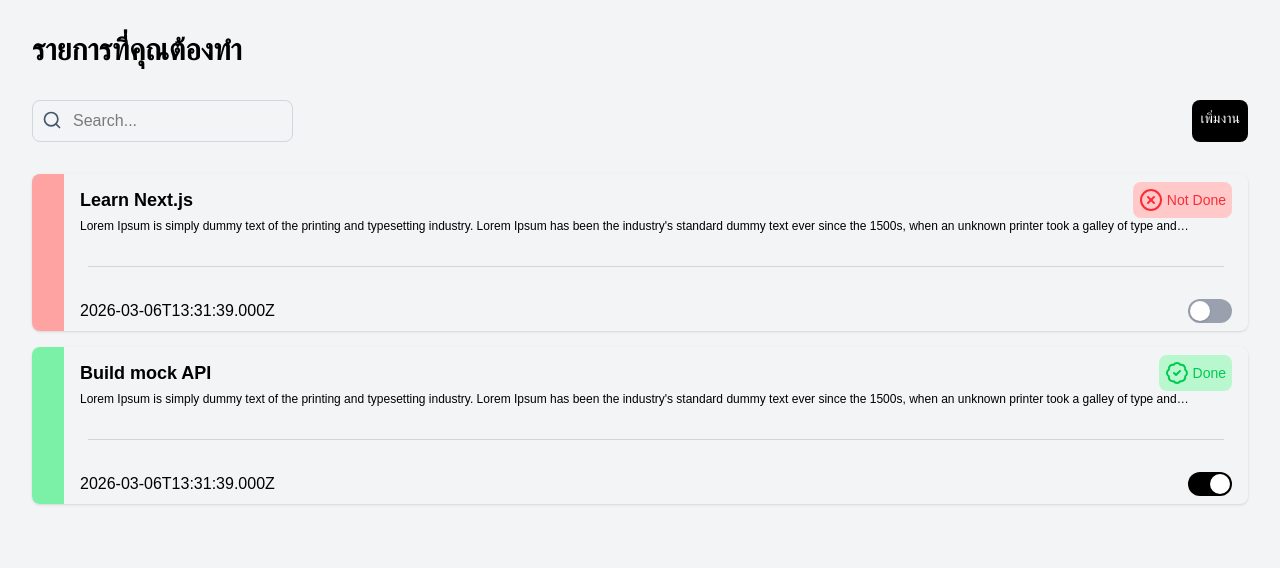
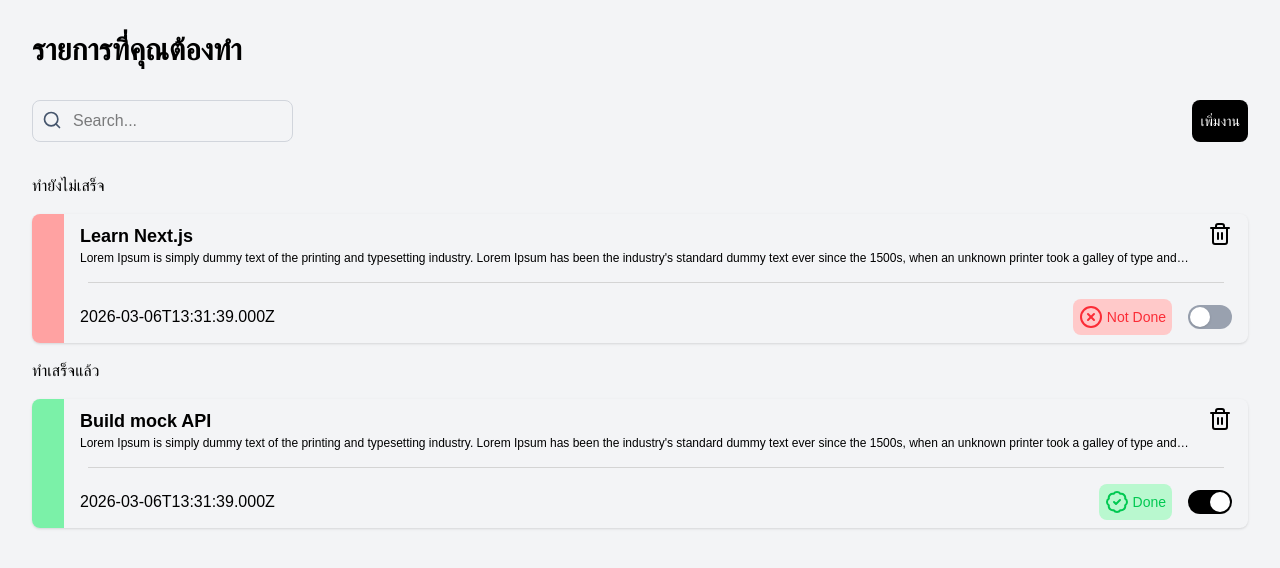
Before and after one commit to KornavitCS36KU81/Test-ttsolution, a Next.js app: page / in a window 1280 px wide. Shown: the top 568 px of the page. Built offline with nearby package versions, Linux system fonts and the light colour scheme.

Commit message:
add the actions are add, edit, delete

```diff
--- a/src/app/layout.tsx
+++ b/src/app/layout.tsx
@@ -1,5 +1,6 @@
 import type { Metadata } from "next";
 import "./globals.css";
+import { TodoProvider } from "@/context/TodoProvider"
 
 export const metadata: Metadata = {
   title: "homework TTsolution",
@@ -13,9 +14,11 @@ export default function RootLayout({
 }>) {
   return (
     <html lang="en">
-      <body className="m-8 bg-gray-100">
-        {children}
-      </body>
+      <TodoProvider>
+        <body className="m-8 bg-gray-100">
+          {children}
+        </body>
+      </TodoProvider>
     </html>
   );
 }
--- a/src/app/page.tsx
+++ b/src/app/page.tsx
@@ -3,57 +3,33 @@
 import Card from "@/components/card";
 import SearchBar  from "@/components/searchBar";
 import Button from "@/components/button";
-import { useState, useEffect } from "react";
-import { TodoType, AddType } from "@/types/todo";
+import { useContext } from "react";
+import { TodoContext } from "@/context/TodoContext"
+
+import { ListTodo } from 'lucide-react';
 
 export default function Home() {
+  const context = useContext(TodoContext);
+  const props = context;
 
-  const [tasks, setTasks] = useState<TodoType[]>([])
-
-  const toggleTodo = (id: number) => {
-    setTasks(tasks =>
-      tasks.map(todo =>
-        todo.id === id
-          ? { ...todo, finish: !todo.finish }
-          : todo
-      )
-    )
-  }
-
-  const addTodo = (task: AddType) => {
-    setTasks((oldTask) => {
-      return [...oldTask,
-        {
-          id: oldTask[oldTask.length - 1].id + 1,
-          title: task.title,
-          description: task.description,
-          time: new Date(),
-          finish: false
-        }
-      ]
-    });
-  }
-
-  useEffect(() => {
-    fetch("/api/todo")
-      .then(response => response.json())
-      .then((result: TodoType[]) => {
-        setTasks(result);
-      });
-  }, []);
+  const tasks = props?.tasks ? props.tasks: null;
 
   return (
     <main className="space-y-8">
-      <h1 className="text-3xl font-bold">รายการที่คุณต้องทำ</h1>
+      <h1 className="text-3xl font-bold">{ tasks?.length ? "รายการที่คุณต้องทำ" : "เพิ่มรายการที่คุณต้องทำผ่าน ปุ่มด้านล่างเลย"}</h1>
+      {
+        tasks?.length ? (
+          <>
             <section className="md:flex md:justify-between space-y-4 md:space-y-0">
               <div className="flex">
                 <SearchBar />
               </div>
-        <Button addTask={(task: AddType) => addTodo(task)} />
+              <Button />
             </section>
             <section className="flex flex-col space-y-4">
+              { tasks?.filter(task => task.finish === false).length ? <p>ทำยังไม่เสร็จ</p> : <></> }
               {
-          tasks.map((task) => (
+                tasks?.filter(task => task.finish === false).map((task) => (
                   <Card
                     key={task.id}
                     id={task.id}
@@ -61,11 +37,32 @@ export default function Home() {
                     title={task.title}
                     time={task.time}
                     finish={task.finish}
-              onToggle={() => toggleTodo(task.id)}
+                  />
+                ))
+              }
+              { tasks?.filter(task => task.finish === true).length ? <p>ทำเสร็จแล้ว</p> : <></> }
+              {
+                tasks?.filter(task => task.finish === true).map((task) => (
+                  <Card
+                    key={task.id}
+                    id={task.id}
+                    description={task.description}
+                    title={task.title}
+                    time={task.time}
+                    finish={task.finish}
                   />
                 ))
               }
             </section>
+          </>
+        ) : (
+          <div className="flex flex-col space-y-4 items-center justify-center h-[80vh]">
+            <ListTodo />
+            <p>ไม่มีรายการที่คุณต้องทำหรอ</p>
+            <Button />
+          </div>
+        )
+      }
     </main>
   );
 }
--- a/src/components/button.tsx
+++ b/src/components/button.tsx
@@ -1,22 +1,24 @@
+import { useContext } from "react";
+import { TodoContext } from "@/context/TodoContext"
+
 import Dialog from "@/components/dialog";
 import { useForm } from "react-hook-form";
-import { AddType } from "@/types/todo";
+import { ChangeType } from "@/types/todo";
 
-type Action = {
-    addTask: (value: AddType) => void
-}
+export default function Button() {
+    const context = useContext(TodoContext);
+    const props = context;
 
-export default function Button({ addTask }: Action) {
-    const { register, handleSubmit, reset } = useForm<AddType>();
+    const { register, handleSubmit, reset } = useForm<ChangeType>();
 
-    const onSubmit = (data: AddType) => {
-        addTask(data)
+    const onSubmit = (data: ChangeType) => {
+        props?.addTodo(data)
         reset();
     };
 
     return (
         <Dialog
-            className="w-full md:w-fit text-center px-2 py-2 md:py-auto items-center text-sm font-medium rounded-lg bg-black text-white"
+            className="flex w-full md:w-fit px-2 py-2 md:py-auto items-center justify-center text-sm font-medium rounded-lg bg-black text-white"
             content={
                 <>
                     <label className="block mb-2.5 text-xl font-bold">ชื่อหัวข้อ</label>
@@ -35,9 +37,7 @@ export default function Button({ addTask }: Action) {
                 name: "บันทึก",
                 action: handleSubmit(onSubmit)
             }}
-            cannel={{
-                name: "ยกเลิก"
-            }}
+            cannel="ยกเลิก"
         >
             เพิ่มงาน
         </Dialog>
--- a/src/components/card.tsx
+++ b/src/components/card.tsx
@@ -1,58 +1,81 @@
-import { TodoType } from "@/types/todo";
+import { useContext } from "react";
+import { TodoContext } from "@/context/TodoContext"
+
+import { TodoType, ChangeType } from "@/types/todo";
 import Dialog from "@/components/dialog";
-import { BadgeCheck, CircleX } from 'lucide-react';
+import { useForm } from "react-hook-form";
 
-type TodosType = TodoType & {
-  onToggle: () => void
+import { BadgeCheck, CircleX, Trash2 } from 'lucide-react';
+
+export default function Card({ id, title, description, time, finish }:TodoType) {
+  const context = useContext(TodoContext);
+
+  const { register, handleSubmit, reset } = useForm<ChangeType>();
+
+  const props = context;
+
+  const onSubmit = (data: ChangeType) => {
+    props?.editTodo(id, data)
+    reset();
+  };
+
+  const onDelete = () => {
+    props?.deleteTodo(id)
   }
 
-export default function Card({title, description, time, finish, onToggle}:TodosType) {
   return (
     <div className="relative shadow-sm rounded-lg">
 
       <div className={`absolute inset-y-0 left-0 w-8 rounded-l-lg ${finish ? "bg-green-300" : "bg-red-300"}`}/>
 
-      <div className="pl-12 pr-4 py-2 space-y-0.5">
+      <div className="pl-12 pr-4 py-2">
+        <div className="flex items-stretch">
           <Dialog
+            className="flex-1"
             content = {
               <>
-              <h2 className="text-xl text-center font-bold">{title}</h2>
+                <input
+                  {...register("title", { required: true })}
+                  defaultValue={title}
+                  className="border font-bold text-xl rounded-base block w-full px-4 py-3.5"
+                />
                 <hr className="text-center h-px my-4 mx-2 bg-neutral-300 border-0"/>
-              <p className="text-gray-600">
-                {description}
-              </p>
+                <textarea
+                    {...register("description", { required: true })}
+                    defaultValue={description}
+                    className="bg-gray-200 border border-gray-200 text-base rounded-base block w-full px-2 py-1.5"
+                />
               </>
             }
-          cannel={{
-            name: "ลบทิ้ง"
+            submit={{
+              name: "อัพเดท",
+              action: handleSubmit(onSubmit)
             }}
-          submit={{
-            name: "อัพเดท"
-          }}
+            cannel="ยกเลิก"
           >
-          <div className="flex">
             <p className="font-bold text-lg w-full self-center">{title}</p>
-
-            <div className={`${finish ? "bg-green-200 text-green-500" : "bg-red-200 text-red-500"} flex space-x-1 py-1.5 px-1.5 rounded-lg min-w-fit`}>
-              { finish ? <BadgeCheck /> : <CircleX />}
-              <span className="text-sm font-medium self-center">{finish ? "Done" : "Not Done"}</span>
-            </div>
-          </div>
             <p className="line-clamp-3 md:line-clamp-1 text-xs">{description}</p>
           </Dialog>
 
-        <hr className="text-center h-px my-8 mx-2 bg-neutral-300 border-0"/>
+          <Trash2 className="self-start cursor-pointer" onClick={() => onDelete()} />
+        </div>
+
+        <hr className="text-center h-px my-4 mx-2 bg-neutral-300 border-0"/>
 
         <div className="flex">
-          <p className="w-full">{time.toLocaleString()}</p>
+          <p className="flex-1 self-center">{time.toLocaleString()}</p>
+          <div className={`${finish ? "bg-green-200 text-green-500" : "bg-red-200 text-red-500"} flex space-x-1 py-1.5 px-1.5 rounded-lg min-w-fit`}>
+            { finish ? <BadgeCheck /> : <CircleX /> }
+            <span className="text-sm font-medium self-center">{finish ? "Done" : "Not Done"}</span>
+          </div>
 
-          <div className="flex items-center">
+          <div className="flex items-center pl-4">
             <label className="relative inline-block w-11 h-6 cursor-pointer">
               <input
                 type="checkbox"
                 checked={finish}
                 className="peer sr-only"
-                onChange={() => onToggle()}
+                onChange={() => props?.toggleTodo(id)}
               />
               <span className="absolute inset-0 bg-gray-400 rounded-full transition-colors duration-200 ease-in-out peer-checked:bg-black peer-disabled:opacity-50 peer-disabled:pointer-events-none"></span>
               <span className="absolute top-1/2 inset-s-0.5 -translate-y-1/2 size-5 bg-white rounded-full shadow-sm transition-transform duration-200 ease-in-out peer-checked:translate-x-full"></span>
--- a/src/components/dialog.tsx
+++ b/src/components/dialog.tsx
@@ -1,15 +1,15 @@
-import { useState, useEffect, ReactNode } from "react";
+import { useState, useEffect, ReactNode, BaseSyntheticEvent } from "react";
 
 type ActionButton = {
     name: string;
-    action?: () => void;
+    action: (e?: BaseSyntheticEvent) => Promise<void>;
 }
 
 type DialogComponent = {
     content: ReactNode;
     children: ReactNode;
     className?: string;
-    cannel: ActionButton;
+    cannel: string;
     submit: ActionButton;
 }
 
@@ -28,22 +28,20 @@ export default function Dialog({children, ...props}:DialogComponent) {
         }
     }, [open]);
 
-    function handleSubmit() {
-        if (props.submit.action != undefined || props.submit.action != null) {
-            props.submit.action()
-        }
+    const handleFormSubmit = async (event: BaseSyntheticEvent) => {
+        await props.submit.action(event)
+        setOpen(false)
     }
 
     return (
         <>
-        <div className={`${props.className}`} onClick={() => setOpen(true)}>{children}</div>
+        <div className={`cursor-pointer ${props.className}`} onClick={() => setOpen(true)}>{children}</div>
 
         {/* Dialog */}
         {open && (
             <div className="z-10 fixed inset-0 flex items-center justify-center">
                 {/* Overlay */}
                 <div
-                    onClick={() => setOpen(false)}
                     className={`fixed inset-0 bg-black/50 transition-opacity duration-300 ${
                         show ? "opacity-100" : "opacity-0"
                     }`}
@@ -54,28 +52,19 @@ export default function Dialog({children, ...props}:DialogComponent) {
                     className={`relative bg-white rounded-xl shadow-lg w-100 p-6 transform transition-all duration-300
                     ${show ? "opacity-100 scale-100" : "opacity-0 scale-95"}`}
                 >
-                    <form onSubmit={() => {
-                            handleSubmit()
-                            setOpen(false)
-                        }}
-                    >
+                    <form onSubmit={handleFormSubmit}>
                         { props.content }
                         <div className="flex flex-col-reverse md:flex-row justify-end gap-2 mt-8">
                             <button
-                                onClick={() => {
-                                    if (props.cannel.action != undefined || props.cannel.action != null) {
-                                        props.cannel.action()
-                                    }
-                                    setOpen(false)
-                                }}
-                                className="w-full px-4 py-2 bg-black text-white rounded-lg"
+                                onClick={() => setOpen(false)}
+                                className="cursor-pointer w-full px-4 py-2 bg-black text-white rounded-lg"
                             >
-                                { props.cannel.name }
+                                { props.cannel }
                             </button>
 
                             <button
                                 type="submit"
-                                className="w-full px-4 py-2 border rounded-lg"
+                                className="cursor-pointer w-full px-4 py-2 border rounded-lg"
                             >
                                 { props.submit.name }
                             </button>
--- /dev/null
+++ b/src/context/TodoContext.ts
@@ -0,0 +1,12 @@
+import { createContext } from "react";
+import type { TodoType, ChangeType } from "@/types/todo";
+
+type TodoContextType = {
+  tasks: TodoType[];
+  addTodo: (value: ChangeType) => void;
+  editTodo: (id: number, value: ChangeType) => void;
+  deleteTodo: (id: number) => void;
+  toggleTodo: (id: number) => void;
+};
+
+export const TodoContext = createContext<TodoContextType | null>(null);
--- /dev/null
+++ b/src/context/TodoProvider.tsx
@@ -0,0 +1,75 @@
+"use client"
+import { useState, useEffect } from "react"
+import { TodoContext } from "@/context/TodoContext"
+import { TodoType, ChangeType } from "@/types/todo";
+
+export function TodoProvider({ children }: { children: React.ReactNode }) {
+    const [tasks, setTasks] = useState<TodoType[]>([])
+
+    const toggleTodo = (id: number) => {
+      setTasks(tasks =>
+        tasks.map(todo =>
+          todo.id === id
+            ? { ...todo, finish: !todo.finish }
+            : todo
+        )
+      )
+    }
+
+    const addTodo = (task: ChangeType) => {
+      setTasks((oldTask) => {
+        if (oldTask.length == 0) {
+          return [{
+            id: 1,
+            title: task.title,
+            description: task.description,
+            time: new Date(),
+            finish: false
+          }]
+        }
+        return [...oldTask,
+          {
+            id: oldTask[oldTask.length - 1].id + 1,
+            title: task.title,
+            description: task.description,
+            time: new Date(),
+            finish: false
+          }
+        ]
+      });
+    }
+
+    const editTodo = (id: number, task: ChangeType) => {
+      setTasks(tasks =>
+        tasks.map(todo =>
+          todo.id === id
+            ? {
+                ...todo,
+                title: task.title,
+                description: task.description
+              }
+            : todo
+        )
+      )
+    }
+
+    const deleteTodo = (id: number) => {
+      setTasks(tasks =>
+        tasks.filter(todo => todo.id !== id)
+      )
+    }
+
+    useEffect(() => {
+      fetch("/api/todo")
+        .then(response => response.json())
+        .then((result: TodoType[]) => {
+          setTasks(result);
+        });
+    }, []);
+
+    return (
+      <TodoContext.Provider value={{ tasks, addTodo, editTodo, deleteTodo, toggleTodo }}>
+        { children }
+      </TodoContext.Provider>
+    )
+}
--- a/src/types/todo.ts
+++ b/src/types/todo.ts
@@ -6,7 +6,7 @@ export type TodoType = {
     finish: boolean
 }
 
-export type AddType = {
+export type ChangeType = {
     title: string
     description: string
 }
```
Lines whose indentation alone changed are shown as unchanged.
